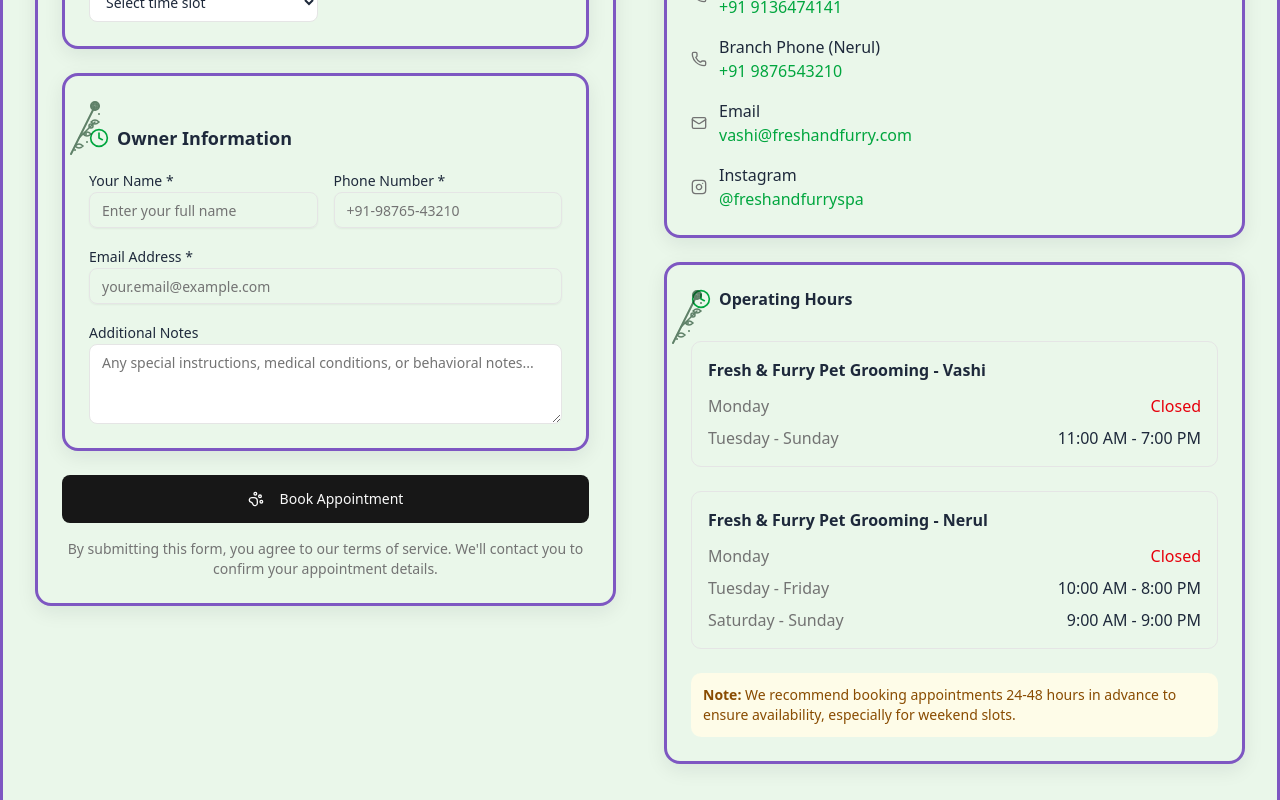
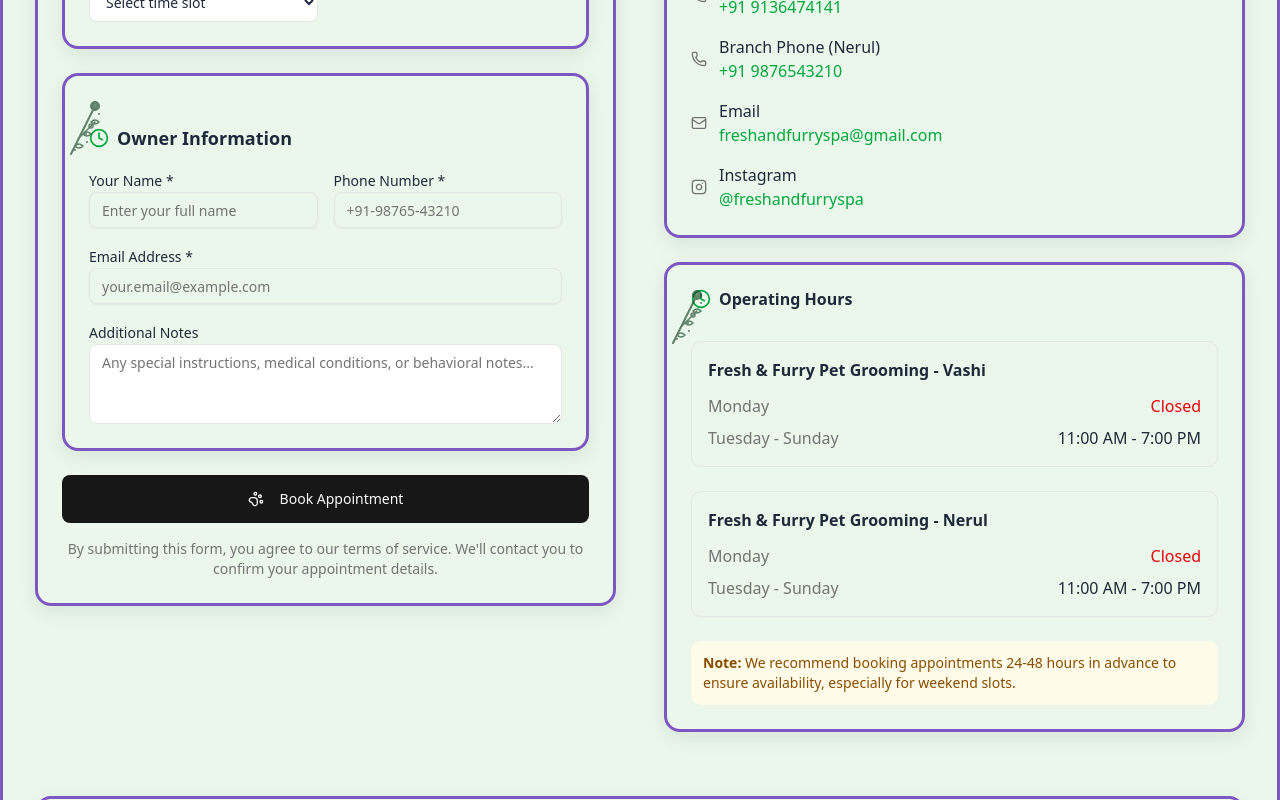
Before and after one commit to HarshPatel1302/fresh-furry-grooming, a Next.js app: page /contact in a window 1280 px wide. Shown: the part 960-1760 px from the top of the page. Built offline with nearby package versions, Linux system fonts and the light colour scheme.

Commit message:
Update booking form time slots to match business hours (11:00 AM - 7:00 PM)

```diff
--- a/content/site.json
+++ b/content/site.json
@@ -8,7 +8,7 @@
       "address": "Shop No. 5, Sector 17, Vashi, Navi Mumbai - 400703",
       "phone": "+91 9136474141",
       "whatsapp": "+91 9136474141",
-      "email": "vashi@freshandfurry.com",
+      "email": "freshandfurryspa@gmail.com",
       "hours": {
         "Monday": "Closed",
         "Tuesday - Sunday": "11:00 AM - 7:00 PM"
@@ -21,11 +21,10 @@
       "address": "Shop No. 12, Sector 19, Nerul, Navi Mumbai - 400706",
       "phone": "+91 9876543210",
       "whatsapp": "+91 9876543210",
-      "email": "nerul@freshandfurry.com",
+      "email": "freshandfurryspa@gmail.com",
       "hours": {
         "Monday": "Closed",
-        "Tuesday - Friday": "10:00 AM - 8:00 PM",
-        "Saturday - Sunday": "9:00 AM - 9:00 PM"
+        "Tuesday - Sunday": "11:00 AM - 7:00 PM",
       },
       "googleMapsUrl": "https://maps.google.com/?q=Nerul+Sector+19+Fresh+and+Furry",
       "isPrimary": false
@@ -33,6 +32,5 @@
   },
   "socials": {
     "instagram": "https://instagram.com/freshandfurryspa",
-    "youtube": "https://youtube.com/@freshandfurry"
   }
 }
--- a/src/components/forms/booking-form.tsx
+++ b/src/components/forms/booking-form.tsx
@@ -85,10 +85,9 @@ export function BookingForm() {
   ];
 
   const timeSlots = [
-    "9:00 AM", "9:30 AM", "10:00 AM", "10:30 AM", "11:00 AM", "11:30 AM",
-    "12:00 PM", "12:30 PM", "1:00 PM", "1:30 PM", "2:00 PM", "2:30 PM",
-    "3:00 PM", "3:30 PM", "4:00 PM", "4:30 PM", "5:00 PM", "5:30 PM",
-    "6:00 PM", "6:30 PM"
+    "11:00 AM", "11:30 AM", "12:00 PM", "12:30 PM", "1:00 PM", "1:30 PM",
+    "2:00 PM", "2:30 PM", "3:00 PM", "3:30 PM", "4:00 PM", "4:30 PM",
+    "5:00 PM", "5:30 PM", "6:00 PM", "6:30 PM", "7:00 PM"
   ];
 
   return (
@@ -149,10 +148,9 @@ export function BookingForm() {
                 required
               >
                 <option value="">Select size</option>
-                <option value="small">Small (Under 25 lbs)</option>
-                <option value="medium">Medium (25-50 lbs)</option>
-                <option value="large">Large (50-100 lbs)</option>
-                <option value="extra-large">Extra Large (100+ lbs)</option>
+                <option value="small">Small</option>
+                <option value="medium">Medium</option>
+                <option value="large">Large</option>
               </select>
             </div>
 
--- a/src/components/layout/footer.tsx
+++ b/src/components/layout/footer.tsx
@@ -96,7 +96,7 @@ export function Footer() {
             <h3 className="font-semibold">Contact Info</h3>
             <div className="space-y-3">
               <div className="flex items-start space-x-3">
-                <MapPin className="h-4 w-4 mt-0.5 text-muted-foreground" />
+                <MapPin className="h-15 w-15 mt-0.5 text-muted-foreground" />
                 <p className="text-sm text-muted-foreground">
                   {primaryBranch.address}
                 </p>
--- a/src/components/seo/json-ld.tsx
+++ b/src/components/seo/json-ld.tsx
@@ -58,7 +58,6 @@ export const LocalBusinessJSONLD: FC<LocalBusinessProps> = ({
       longitude,
     },
     sameAs: [
-      'https://www.facebook.com/freshandfurry',
       'https://www.instagram.com/freshandfurry',
     ],
     aggregateRating: {
--- a/src/lib/contact.ts
+++ b/src/lib/contact.ts
@@ -5,8 +5,8 @@ export const CONTACT_PHONES = {
 } as const;
 
 export const CONTACT_EMAILS = {
-  vashi: "vashi@freshandfurry.com",
-  nerul: "nerul@freshandfurry.com"
+  vashi: "freshandfurryspa@gmail.com",
+  nerul: "freshandfurryspa@gmail.com"
 } as const;
 
 export const CONTACT_ADDRESSES = {
--- a/src/lib/content.ts
+++ b/src/lib/content.ts
@@ -110,7 +110,7 @@ function getDefaultSiteConfig(): SiteConfig {
         address: "Shop no 8, Mahavir Milan, Plot no 1, near Blue Diamond Hotel, CHS, Sector 28, Vashi, Navi Mumbai, Mumbai, Maharashtra 400703",
         phone: "+91 9136474141",
         whatsapp: "+91 9136474141",
-        email: "vashi@freshandfurry.com",
+        email: "freshandfurryspa@gmail.com",
         hours: {
           "Monday": "Closed",
           "Tuesday - Sunday": "11:00 AM - 7:00 PM"
@@ -123,11 +123,10 @@ function getDefaultSiteConfig(): SiteConfig {
         address: "Shop no 28, Shreeji Plaza, Nerul East, Sector 25, Nerul, Navi Mumbai, Maharashtra 400706",
         phone: "+91 9876543210",
         whatsapp: "+91 9876543210",
-        email: "nerul@freshandfurry.com",
+        email: "freshandfurryspa@gmail.com",
         hours: {
           "Monday": "Closed",
-          "Tuesday - Friday": "10:00 AM - 8:00 PM",
-          "Saturday - Sunday": "9:00 AM - 9:00 PM"
+          "Tuesday - Sunday": "11:00 AM - 7:00 PM"
         },
         googleMapsUrl: "https://maps.google.com/?q=Nerul+Sector+19+Fresh+and+Furry",
         isPrimary: false
```
